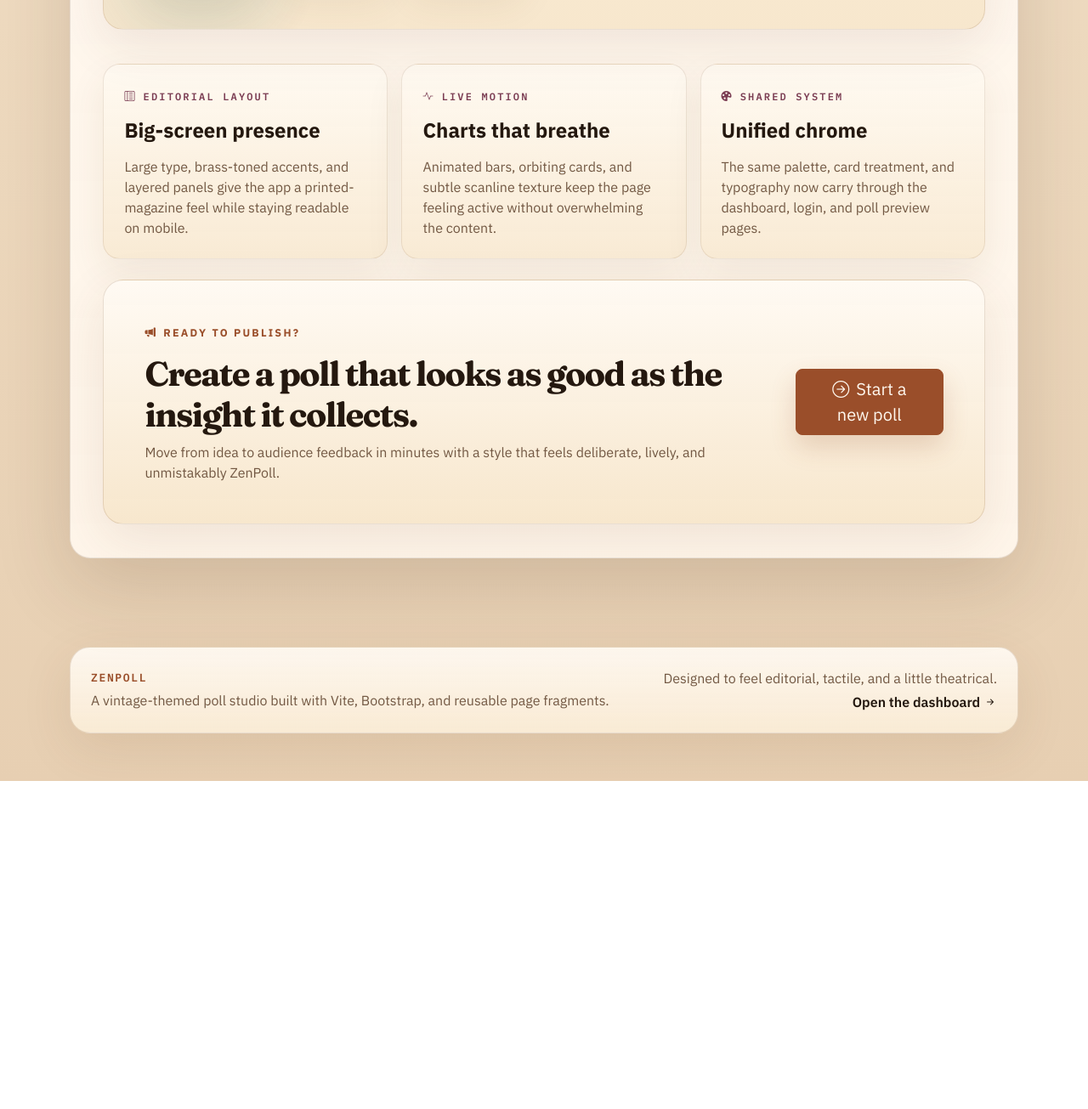
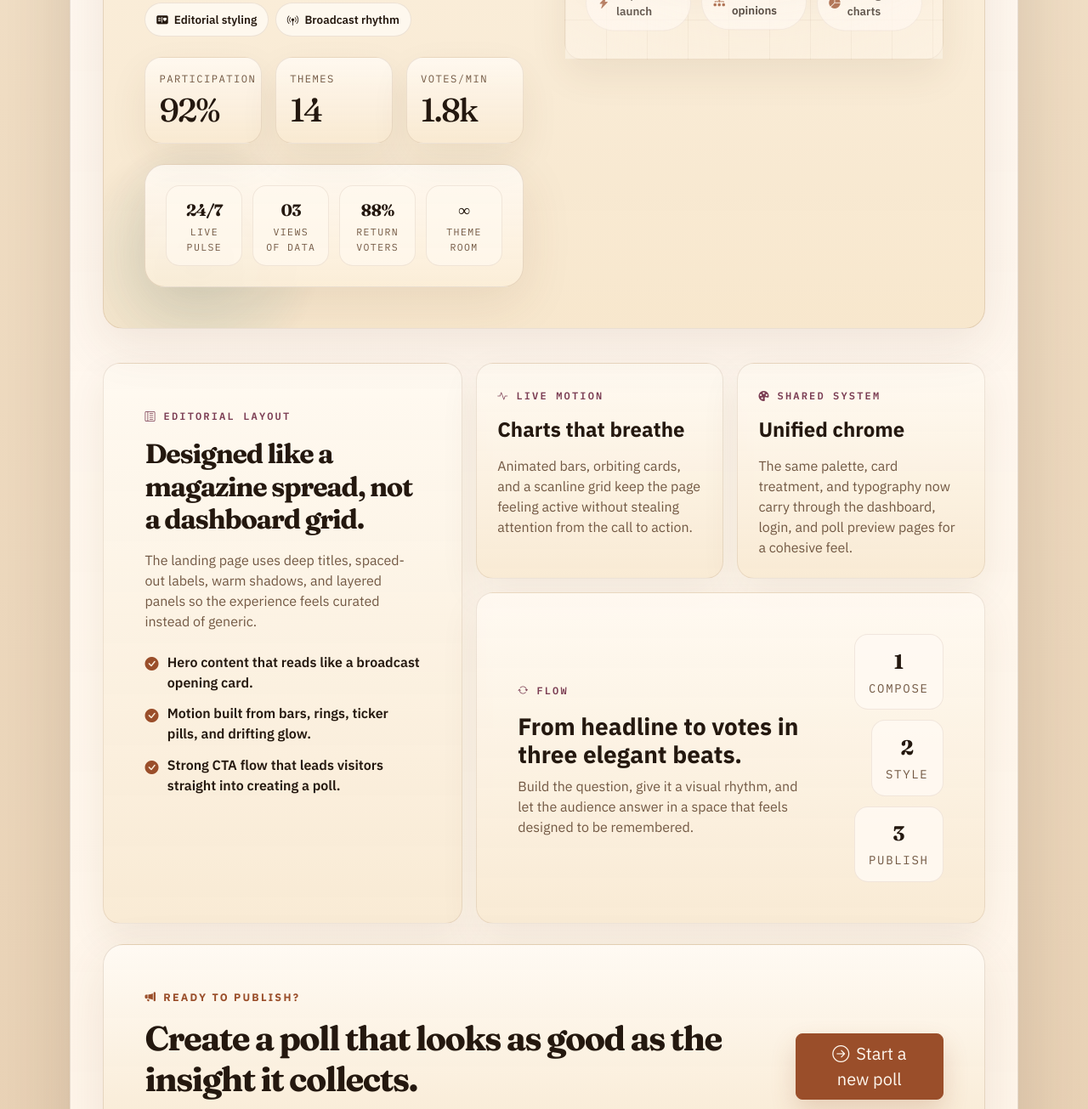
Before and after one commit to Dzhem5/ZenPoll, a website built with Vite: page index.html in a window 1280 px wide. Shown: the part 1190-2495 px from the top of the page at 85% size. Before the commit the page ends 2109 px from the top, so only its background shows below. Built offline with nearby package versions, Linux system fonts and the light colour scheme.

Commit message:
feat: enhance home page layout and styling with new trust metrics and feature highlights

```diff
--- a/src/pages/home/home.css
+++ b/src/pages/home/home.css
@@ -58,6 +58,38 @@
   min-height: 38rem;
 }
 
+.home-trust-strip {
+  display: grid;
+  grid-template-columns: repeat(4, minmax(0, 1fr));
+  gap: 0.75rem;
+}
+
+.trust-item {
+  padding: 0.85rem 0.9rem;
+  border-radius: 1rem;
+  background: rgba(255, 248, 239, 0.72);
+  border: 1px solid rgba(117, 75, 40, 0.1);
+  text-align: center;
+}
+
+.trust-value {
+  display: block;
+  font-family: 'Fraunces', Georgia, serif;
+  font-size: 1.2rem;
+  font-weight: 700;
+  letter-spacing: -0.03em;
+}
+
+.trust-label {
+  display: block;
+  margin-top: 0.15rem;
+  font-family: 'IBM Plex Mono', monospace;
+  font-size: 0.72rem;
+  letter-spacing: 0.12em;
+  text-transform: uppercase;
+  color: var(--zp-muted);
+}
+
 .visual-grid-row {
   display: grid;
   grid-template-columns: 1.4fr 0.9fr;
@@ -67,6 +99,24 @@
 .chart-panel,
 .ring-panel {
   padding: 1rem;
+}
+
+.chart-foot {
+  align-items: center;
+}
+
+.mini-pill {
+  display: inline-flex;
+  align-items: center;
+  gap: 0.35rem;
+  padding: 0.4rem 0.65rem;
+  border-radius: 999px;
+  background: rgba(255, 250, 243, 0.84);
+  border: 1px solid rgba(117, 75, 40, 0.1);
+  font-family: 'IBM Plex Mono', monospace;
+  font-size: 0.7rem;
+  text-transform: uppercase;
+  letter-spacing: 0.12em;
 }
 
 .mini-bars {
@@ -194,6 +244,58 @@
   position: relative;
 }
 
+.feature-list {
+  display: grid;
+  gap: 0.8rem;
+}
+
+.feature-line {
+  display: flex;
+  align-items: flex-start;
+  gap: 0.65rem;
+  color: var(--zp-text);
+  font-weight: 600;
+}
+
+.feature-line i {
+  margin-top: 0.15rem;
+  color: var(--zp-primary);
+}
+
+.home-process {
+  min-height: 100%;
+}
+
+.process-steps {
+  display: flex;
+  gap: 0.75rem;
+  flex-wrap: wrap;
+  justify-content: flex-end;
+}
+
+.process-step {
+  min-width: 5.3rem;
+  padding: 0.85rem 1rem;
+  border-radius: 1rem;
+  background: rgba(255, 250, 243, 0.86);
+  border: 1px solid rgba(117, 75, 40, 0.1);
+  text-align: center;
+}
+
+.process-step span {
+  display: block;
+  font-family: 'Fraunces', Georgia, serif;
+  font-size: 1.5rem;
+  font-weight: 700;
+}
+
+.process-step small {
+  font-family: 'IBM Plex Mono', monospace;
+  text-transform: uppercase;
+  letter-spacing: 0.12em;
+  color: var(--zp-muted);
+}
+
 @keyframes barBounce {
   0%,
   100% {
@@ -210,9 +312,29 @@
     min-height: auto;
   }
 
+  .home-trust-strip,
   .visual-grid-row,
   .signal-ticker,
   .floating-cards {
     grid-template-columns: 1fr;
   }
+
+  .process-steps {
+    justify-content: flex-start;
+  }
 }
+
+@media (max-width: 575.98px) {
+  .home-page {
+    padding-inline: 0.25rem;
+  }
+
+  .home-stage,
+  .home-cta {
+    border-radius: 1.1rem;
+  }
+
+  .page-title.display-3 {
+    font-size: clamp(2.2rem, 10vw, 3rem);
+  }
+}
--- a/src/pages/home/home.html
+++ b/src/pages/home/home.html
@@ -5,8 +5,8 @@
     <div class="row align-items-center g-4 g-lg-5 position-relative">
       <div class="col-lg-6 position-relative z-1">
         <p class="page-kicker mb-3"><i class="bi bi-stars"></i> Vintage poll studio</p>
-        <h1 class="page-title display-3 fw-bold mb-3">Broadcast polls with newsroom drama and digital charm.</h1>
-        <p class="hero-copy lead text-muted-zp mb-4">ZenPoll turns simple audience voting into a visual experience: warm paper tones, animated charts, glowing signals, and a home page that feels like a classic data kiosk brought to life.</p>
+        <h1 class="page-title display-3 fw-bold mb-3">Make every poll feel like a late-night broadcast with velvet light and glowing data.</h1>
+        <p class="hero-copy lead text-muted-zp mb-4">ZenPoll turns audience voting into a cinematic experience: vintage paper surfaces, brass-toned accents, animated charts, and a home page that feels like a retro newsroom desk alive with motion, opinion, and momentum.</p>
         <div class="d-flex flex-wrap gap-3 mb-4">
           <a class="btn btn-vintage btn-lg" href="/dashboard" data-link>
             <i class="bi bi-plus-circle me-2"></i>Launch your first poll
@@ -19,6 +19,7 @@
           <span class="vintage-chip"><i class="bi bi-people-fill"></i> Audience-ready</span>
           <span class="vintage-chip"><i class="bi bi-bar-chart-line-fill"></i> Live chart motion</span>
           <span class="vintage-chip"><i class="bi bi-postcard-heart-fill"></i> Editorial styling</span>
+          <span class="vintage-chip"><i class="bi bi-broadcast-pin"></i> Broadcast rhythm</span>
         </div>
         <div class="row g-3 home-stats">
           <div class="col-sm-4">
@@ -40,6 +41,24 @@
             </article>
           </div>
         </div>
+        <div class="home-trust-strip vintage-panel mt-4 p-3 p-lg-4">
+          <div class="trust-item">
+            <span class="trust-value">24/7</span>
+            <span class="trust-label">Live pulse</span>
+          </div>
+          <div class="trust-item">
+            <span class="trust-value">03</span>
+            <span class="trust-label">Views of data</span>
+          </div>
+          <div class="trust-item">
+            <span class="trust-value">88%</span>
+            <span class="trust-label">Return voters</span>
+          </div>
+          <div class="trust-item">
+            <span class="trust-value">∞</span>
+            <span class="trust-label">Theme room</span>
+          </div>
+        </div>
       </div>
       <div class="col-lg-6 position-relative z-1">
         <div class="home-visual vintage-card p-3 p-lg-4 vintage-grid floating-slower">
@@ -47,6 +66,7 @@
             <div>
               <p class="section-label mb-2"><i class="bi bi-broadcast-pin"></i> Live signal</p>
               <h2 class="h4 fw-bold mb-0">Citizen pulse board</h2>
+              <p class="text-muted-zp mb-0 mt-2">A live feed of intent, shaped like an analog monitor and animated like a digital gallery wall.</p>
             </div>
             <span class="live-pill"><span class="live-dot"></span>Live</span>
           </div>
@@ -64,12 +84,17 @@
                 <span class="text-muted-zp">Approval trend</span>
                 <span class="chart-figure">+18.4%</span>
               </div>
+              <div class="chart-foot mt-3 d-flex gap-2 flex-wrap">
+                <span class="mini-pill"><i class="bi bi-arrow-up-right"></i> Rising</span>
+                <span class="mini-pill"><i class="bi bi-eye-fill"></i> 11.2k views</span>
+              </div>
             </div>
             <div class="ring-panel vintage-panel">
               <div class="ring-chart">
                 <span class="ring-chart__value">64%</span>
               </div>
               <p class="mb-0 mt-3 text-center fw-semibold">Audience matched</p>
+              <p class="mb-0 mt-2 text-center text-muted-zp small">The ring animates like a studio dial, balancing warmth, precision, and theatrical motion.</p>
             </div>
           </div>
           <div class="signal-ticker vintage-panel mt-3">
@@ -96,27 +121,68 @@
     </div>
   </div>
 
-  <div class="row g-3 mt-4">
-    <div class="col-lg-4">
-      <article class="vintage-card h-100 p-4">
+  <div class="row g-3 mt-4 align-items-stretch">
+    <div class="col-lg-5">
+      <article class="vintage-card h-100 p-4 p-lg-5">
         <p class="section-label mb-3"><i class="bi bi-layout-text-sidebar-reverse"></i> Editorial layout</p>
-        <h2 class="h4 fw-bold mb-3">Big-screen presence</h2>
-        <p class="text-muted-zp mb-0">Large type, brass-toned accents, and layered panels give the app a printed-magazine feel while staying readable on mobile.</p>
+        <h2 class="page-title h2 fw-bold mb-3">Designed like a magazine spread, not a dashboard grid.</h2>
+        <p class="text-muted-zp mb-4">The landing page uses deep titles, spaced-out labels, warm shadows, and layered panels so the experience feels curated instead of generic.</p>
+        <div class="feature-list">
+          <div class="feature-line">
+            <i class="bi bi-check-circle-fill"></i>
+            <span>Hero content that reads like a broadcast opening card.</span>
+          </div>
+          <div class="feature-line">
+            <i class="bi bi-check-circle-fill"></i>
+            <span>Motion built from bars, rings, ticker pills, and drifting glow.</span>
+          </div>
+          <div class="feature-line">
+            <i class="bi bi-check-circle-fill"></i>
+            <span>Strong CTA flow that leads visitors straight into creating a poll.</span>
+          </div>
+        </div>
       </article>
     </div>
-    <div class="col-lg-4">
+    <div class="col-lg-7">
+      <div class="row g-3 h-100">
+        <div class="col-md-6">
           <article class="vintage-card h-100 p-4">
             <p class="section-label mb-3"><i class="bi bi-activity"></i> Live motion</p>
-        <h2 class="h4 fw-bold mb-3">Charts that breathe</h2>
-        <p class="text-muted-zp mb-0">Animated bars, orbiting cards, and subtle scanline texture keep the page feeling active without overwhelming the content.</p>
+            <h3 class="h4 fw-bold mb-3">Charts that breathe</h3>
+            <p class="text-muted-zp mb-0">Animated bars, orbiting cards, and a scanline grid keep the page feeling active without stealing attention from the call to action.</p>
           </article>
         </div>
-    <div class="col-lg-4">
+        <div class="col-md-6">
           <article class="vintage-card h-100 p-4">
             <p class="section-label mb-3"><i class="bi bi-palette-fill"></i> Shared system</p>
-        <h2 class="h4 fw-bold mb-3">Unified chrome</h2>
-        <p class="text-muted-zp mb-0">The same palette, card treatment, and typography now carry through the dashboard, login, and poll preview pages.</p>
+            <h3 class="h4 fw-bold mb-3">Unified chrome</h3>
+            <p class="text-muted-zp mb-0">The same palette, card treatment, and typography now carry through the dashboard, login, and poll preview pages for a cohesive feel.</p>
           </article>
+        </div>
+        <div class="col-12">
+          <article class="vintage-card home-process p-4 p-lg-5 d-flex flex-column flex-lg-row align-items-lg-center justify-content-between gap-3 gap-lg-4">
+            <div>
+              <p class="section-label mb-3"><i class="bi bi-arrow-repeat"></i> Flow</p>
+              <h2 class="h3 fw-bold mb-2">From headline to votes in three elegant beats.</h2>
+              <p class="text-muted-zp mb-0">Build the question, give it a visual rhythm, and let the audience answer in a space that feels designed to be remembered.</p>
+            </div>
+            <div class="process-steps">
+              <div class="process-step">
+                <span>1</span>
+                <small>Compose</small>
+              </div>
+              <div class="process-step">
+                <span>2</span>
+                <small>Style</small>
+              </div>
+              <div class="process-step">
+                <span>3</span>
+                <small>Publish</small>
+              </div>
+            </div>
+          </article>
+        </div>
+      </div>
     </div>
   </div>
 
```
Lines whose indentation alone changed are shown as unchanged.
